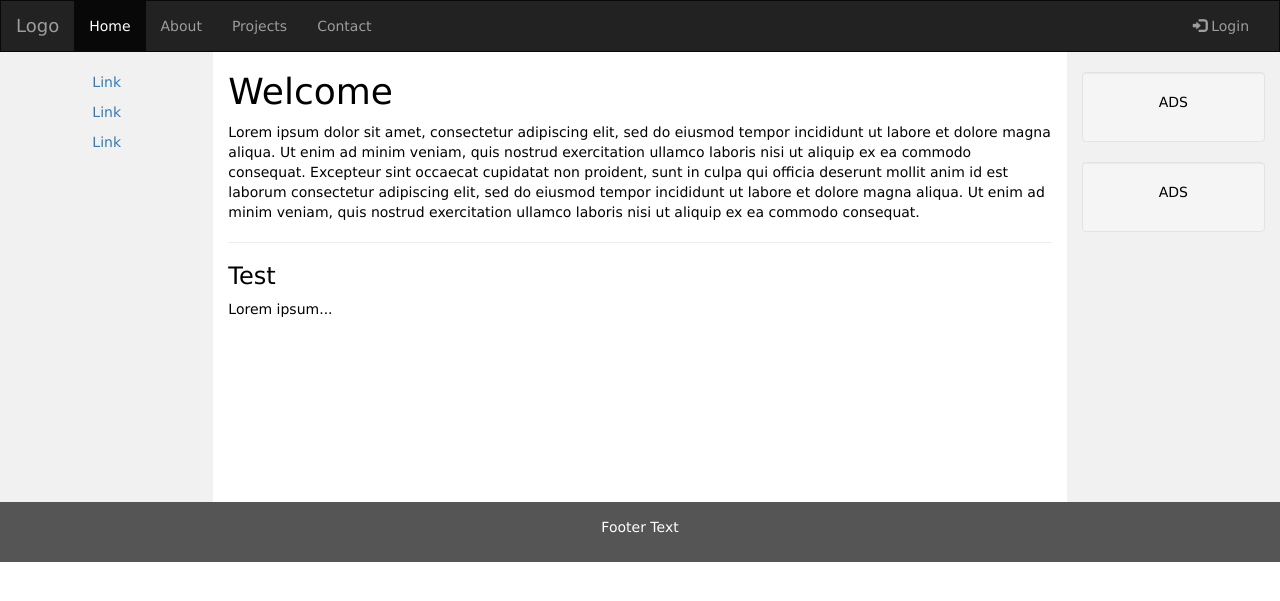
After one commit to adamkrekorian/CS316-Blue-Devil-Ride-Share, a Flask app: template Flask/templates/home.html in a window 1280 px wide. The commit adds this page. Shown: the top 601 px of the page. Run offline with Flask 2, Linux system fonts and the light colour scheme; the template is opened without the code that fills it, so the values that code supplies are empty; parts of the project's set-up code (start-up, migrations or seed data) failed here and were passed over; some libraries are stand-ins or nearby versions.

Commit message:
added bootstrap

```diff
--- a/Flask/static/css/style.css
+++ b/Flask/static/css/style.css
@@ -3,3 +3,35 @@ body {
     background: white;
     font-family: Verdana, Arial, Helvetica, sans-serif;
 }
+
+/* Remove the navbar's default margin-bottom and rounded borders */
+.navbar {
+    margin-bottom: 0;
+    border-radius: 0;
+    }
+
+      /* Set height of the grid so .sidenav can be 100% (adjust as needed) */
+.row.content {height: 450px}
+
+      /* Set gray background color and 100% height */
+.sidenav {
+    padding-top: 20px;
+    background-color: #f1f1f1;
+    height: 100%;
+}
+
+      /* Set black background color, white text and some padding */
+footer {
+    background-color: #555;
+    color: white;
+    padding: 15px;
+}
+
+      /* On small screens, set height to 'auto' for sidenav and grid */
+@media screen and (max-width: 767px) {
+    .sidenav {
+        height: auto;
+        padding: 15px;
+    }
+    .row.content {height:auto;}
+}
--- /dev/null
+++ b/Flask/templates/home.html
@@ -0,0 +1,69 @@
+<!DOCTYPE html>
+<html lang="en">
+<head>
+  <title>Bootstrap Example</title>
+  <meta charset="utf-8">
+  <meta name="viewport" content="width=device-width, initial-scale=1">
+  <link rel="stylesheet" href="https://maxcdn.bootstrapcdn.com/bootstrap/3.4.1/css/bootstrap.min.css">
+  <script src="https://ajax.googleapis.com/ajax/libs/jquery/3.4.1/jquery.min.js"></script>
+  <script src="https://maxcdn.bootstrapcdn.com/bootstrap/3.4.1/js/bootstrap.min.js"></script>
+  <link rel="stylesheet" type = "text/css" href = "../static/css/style.css">
+
+</head>
+<body>
+
+<nav class="navbar navbar-inverse">
+  <div class="container-fluid">
+    <div class="navbar-header">
+      <button type="button" class="navbar-toggle" data-toggle="collapse" data-target="#myNavbar">
+        <span class="icon-bar"></span>
+        <span class="icon-bar"></span>
+        <span class="icon-bar"></span>
+      </button>
+      <a class="navbar-brand" href="#">Logo</a>
+    </div>
+    <div class="collapse navbar-collapse" id="myNavbar">
+      <ul class="nav navbar-nav">
+        <li class="active"><a href="#">Home</a></li>
+        <li><a href="#">About</a></li>
+        <li><a href="#">Projects</a></li>
+        <li><a href="#">Contact</a></li>
+      </ul>
+      <ul class="nav navbar-nav navbar-right">
+        <li><a href="#"><span class="glyphicon glyphicon-log-in"></span> Login</a></li>
+      </ul>
+    </div>
+  </div>
+</nav>
+
+<div class="container-fluid text-center">
+  <div class="row content">
+    <div class="col-sm-2 sidenav">
+      <p><a href="#">Link</a></p>
+      <p><a href="#">Link</a></p>
+      <p><a href="#">Link</a></p>
+    </div>
+    <div class="col-sm-8 text-left">
+      <h1>Welcome</h1>
+      <p>Lorem ipsum dolor sit amet, consectetur adipiscing elit, sed do eiusmod tempor incididunt ut labore et dolore magna aliqua. Ut enim ad minim veniam, quis nostrud exercitation ullamco laboris nisi ut aliquip ex ea commodo consequat. Excepteur sint occaecat cupidatat non proident, sunt in culpa qui officia deserunt mollit anim id est laborum consectetur adipiscing elit, sed do eiusmod tempor incididunt ut labore et dolore magna aliqua. Ut enim ad minim veniam, quis nostrud exercitation ullamco laboris nisi ut aliquip ex ea commodo consequat.</p>
+      <hr>
+      <h3>Test</h3>
+      <p>Lorem ipsum...</p>
+    </div>
+    <div class="col-sm-2 sidenav">
+      <div class="well">
+        <p>ADS</p>
+      </div>
+      <div class="well">
+        <p>ADS</p>
+      </div>
+    </div>
+  </div>
+</div>
+
+<footer class="container-fluid text-center">
+  <p>Footer Text</p>
+</footer>
+
+</body>
+</html>
```
